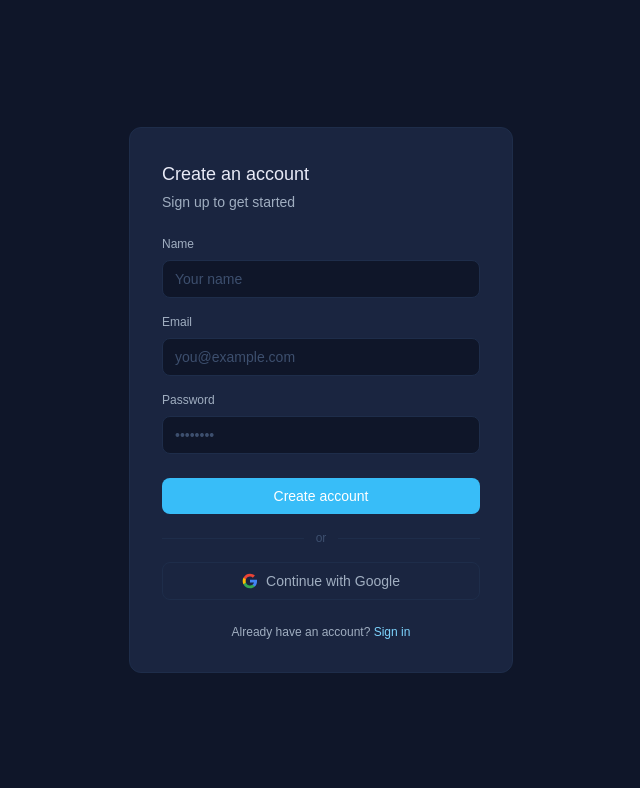
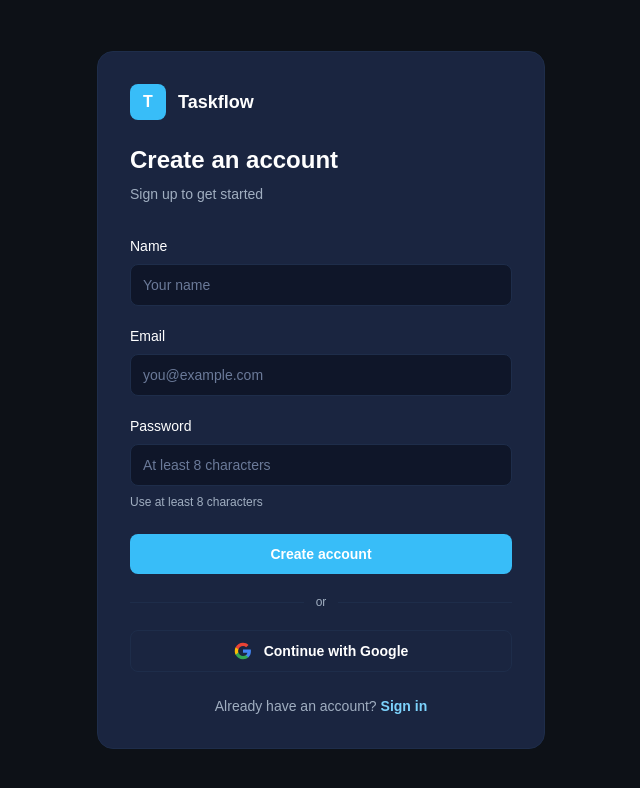
Before and after one commit to lina98st/taskflow, a Next.js app: page /register in a window 1280 px wide. Shown: the top 788 px of the page, without its empty margins (319-959 px from the left). Built offline with nearby package versions, Linux system fonts and the light colour scheme.

Commit message:
style: update login and registration pages

```diff
--- a/app/login/page.tsx
+++ b/app/login/page.tsx
@@ -1,42 +1,111 @@
+import Link from "next/link";
+
 export default function LoginPage() {
   return (
-    <div className="min-h-screen bg-[#0f1629] flex items-center justify-center">
-      <div className="bg-[#1a2540] border border-[#1e2d4a] rounded-xl p-8 w-full max-w-sm">
-        <h1 className="text-lg font-medium text-[#e8eaf6] mb-1">
+    <main className="flex min-h-screen items-center justify-center bg-[var(--bg-base)] px-4 py-10">
+      <section
+        aria-labelledby="login-heading"
+        className="w-full max-w-md rounded-2xl border border-[var(--border)] bg-[var(--bg-card)] p-6 sm:p-8"
+      >
+        <div className="mb-8">
+          <Link
+            href="/"
+            className="mb-6 flex w-fit items-center gap-3 rounded-lg"
+          >
+            <span className="flex h-9 w-9 items-center justify-center rounded-lg bg-[var(--accent)] font-semibold text-white">
+              T
+            </span>
+
+            <span className="text-lg font-semibold text-white">Taskflow</span>
+          </Link>
+
+          <h1 id="login-heading" className="text-2xl font-semibold text-white">
             Welcome back
           </h1>
-        <p className="text-sm text-[#a0aec0] mb-6">Sign in to your account</p>
 
-        <div className="mb-4">
-          <label className="text-xs text-[#a0aec0] block mb-2">Email</label>
+          <p className="mt-2 text-sm text-[var(--text-muted)]">
+            Sign in to your account
+          </p>
+        </div>
+
+        <form>
+          <div className="mb-5">
+            <label
+              htmlFor="email"
+              className="mb-2 block text-sm font-medium text-white"
+            >
+              Email
+            </label>
+
             <input
+              id="email"
+              name="email"
               type="email"
+              autoComplete="email"
+              required
               placeholder="you@example.com"
-            className="w-full bg-[#0f1629] border border-[#1e2d4a] rounded-lg px-3 py-2 text-sm text-[#e8eaf6] placeholder-[#3d4f6e] outline-none focus:border-[#38bdf8]"
+              className="w-full rounded-lg border border-[var(--border)] bg-[var(--bg-surface)] px-3 py-2.5 text-sm text-white placeholder:text-[var(--text-dim)] outline-none transition focus:border-[var(--accent)]"
             />
           </div>
 
           <div className="mb-6">
-          <label className="text-xs text-[#a0aec0] block mb-2">Password</label>
+            <label
+              htmlFor="password"
+              className="mb-2 block text-sm font-medium text-white"
+            >
+              Password
+            </label>
+
             <input
+              id="password"
+              name="password"
               type="password"
-            placeholder="••••••••"
-            className="w-full bg-[#0f1629] border border-[#1e2d4a] rounded-lg px-3 py-2 text-sm text-[#e8eaf6] placeholder-[#3d4f6e] outline-none focus:border-[#38bdf8]"
+              autoComplete="current-password"
+              required
+              placeholder="Enter your password"
+              className="w-full rounded-lg border border-[var(--border)] bg-[var(--bg-surface)] px-3 py-2.5 text-sm text-white placeholder:text-[var(--text-dim)] outline-none transition focus:border-[var(--accent)]"
             />
           </div>
 
-        <button className="w-full bg-[#38bdf8] hover:bg-[#0ea5e9] text-white text-sm py-2 rounded-lg transition-colors mb-4">
+          <button
+            type="submit"
+            className="mb-5 w-full rounded-lg bg-[var(--accent)] px-4 py-2.5 text-sm font-semibold text-white transition hover:bg-[var(--accent-hover)]"
+          >
             Sign in
           </button>
+        </form>
 
-        <div className="flex items-center gap-3 mb-4">
-          <div className="flex-1 h-px bg-[#1e2d4a]"></div>
-          <span className="text-xs text-[#3d4f6e]">or</span>
-          <div className="flex-1 h-px bg-[#1e2d4a]"></div>
+        <div className="mb-5 flex items-center gap-3" aria-hidden="true">
+          <div className="h-px flex-1 bg-[var(--border)]" />
+          <span className="text-xs text-[var(--text-muted)]">or</span>
+          <div className="h-px flex-1 bg-[var(--border)]" />
         </div>
 
-        <button className="w-full border border-[#1e2d4a] text-[#a0aec0] text-sm py-2 rounded-lg hover:border-[#2a3a5c] transition-colors flex items-center justify-center gap-2">
-          <svg width="16" height="16" viewBox="0 0 24 24">
+        <button
+          type="button"
+          className="flex w-full items-center justify-center gap-3 rounded-lg border border-[var(--border)] px-4 py-2.5 text-sm font-semibold text-white transition hover:border-[var(--border-hover)] hover:bg-[var(--bg-surface)]"
+        >
+          <GoogleIcon />
+          Continue with Google
+        </button>
+
+        <p className="mt-6 text-center text-sm text-[var(--text-muted)]">
+          No account?{" "}
+          <Link
+            href="/register"
+            className="font-semibold text-[var(--accent-light)] hover:underline"
+          >
+            Sign up
+          </Link>
+        </p>
+      </section>
+    </main>
+  );
+}
+
+function GoogleIcon() {
+  return (
+    <svg aria-hidden="true" width="18" height="18" viewBox="0 0 24 24">
       <path
         fill="#4285F4"
         d="M22.56 12.25c0-.78-.07-1.53-.2-2.25H12v4.26h5.92c-.26 1.37-1.04 2.53-2.21 3.31v2.77h3.57c2.08-1.92 3.28-4.74 3.28-8.09z"
@@ -54,16 +123,5 @@ export default function LoginPage() {
         d="M12 5.38c1.62 0 3.06.56 4.21 1.64l3.15-3.15C17.45 2.09 14.97 1 12 1 7.7 1 3.99 3.47 2.18 7.07l3.66 2.84c.87-2.6 3.3-4.53 6.16-4.53z"
       />
     </svg>
-          Continue with Google
-        </button>
-
-        <p className="text-center text-xs text-[#a0aec0] mt-6">
-          No account?{" "}
-          <a href="/register" className="text-[#7dd3fc] hover:underline">
-            Sign up
-          </a>
-        </p>
-      </div>
-    </div>
   );
 }
--- a/app/register/page.tsx
+++ b/app/register/page.tsx
@@ -1,51 +1,138 @@
+import Link from "next/link";
+
 export default function RegisterPage() {
   return (
-    <div className="min-h-screen bg-[#0f1629] flex items-center justify-center">
-      <div className="bg-[#1a2540] border border-[#1e2d4a] rounded-xl p-8 w-full max-w-sm">
-        <h1 className="text-lg font-medium text-[#e8eaf6] mb-1">
+    <main className="flex min-h-screen items-center justify-center bg-[var(--bg-base)] px-4 py-10">
+      <section
+        aria-labelledby="register-heading"
+        className="w-full max-w-md rounded-2xl border border-[var(--border)] bg-[var(--bg-card)] p-6 sm:p-8"
+      >
+        <div className="mb-8">
+          <Link
+            href="/"
+            className="mb-6 flex w-fit items-center gap-3 rounded-lg"
+          >
+            <span className="flex h-9 w-9 items-center justify-center rounded-lg bg-[var(--accent)] font-semibold text-white">
+              T
+            </span>
+
+            <span className="text-lg font-semibold text-white">Taskflow</span>
+          </Link>
+
+          <h1
+            id="register-heading"
+            className="text-2xl font-semibold text-white"
+          >
             Create an account
           </h1>
-        <p className="text-sm text-[#a0aec0] mb-6">Sign up to get started</p>
 
-        <div className="mb-4">
-          <label className="text-xs text-[#a0aec0] block mb-2">Name</label>
+          <p className="mt-2 text-sm text-[var(--text-muted)]">
+            Sign up to get started
+          </p>
+        </div>
+
+        <form>
+          <div className="mb-5">
+            <label
+              htmlFor="name"
+              className="mb-2 block text-sm font-medium text-white"
+            >
+              Name
+            </label>
+
             <input
+              id="name"
+              name="name"
               type="text"
+              autoComplete="name"
+              required
               placeholder="Your name"
-            className="w-full bg-[#0f1629] border border-[#1e2d4a] rounded-lg px-3 py-2 text-sm text-[#e8eaf6] placeholder-[#3d4f6e] outline-none focus:border-[#38bdf8]"
+              className="w-full rounded-lg border border-[var(--border)] bg-[var(--bg-surface)] px-3 py-2.5 text-sm text-white placeholder:text-[var(--text-dim)] outline-none transition focus:border-[var(--accent)]"
             />
           </div>
 
-        <div className="mb-4">
-          <label className="text-xs text-[#a0aec0] block mb-2">Email</label>
+          <div className="mb-5">
+            <label
+              htmlFor="email"
+              className="mb-2 block text-sm font-medium text-white"
+            >
+              Email
+            </label>
+
             <input
+              id="email"
+              name="email"
               type="email"
+              autoComplete="email"
+              required
               placeholder="you@example.com"
-            className="w-full bg-[#0f1629] border border-[#1e2d4a] rounded-lg px-3 py-2 text-sm text-[#e8eaf6] placeholder-[#3d4f6e] outline-none focus:border-[#38bdf8]"
+              className="w-full rounded-lg border border-[var(--border)] bg-[var(--bg-surface)] px-3 py-2.5 text-sm text-white placeholder:text-[var(--text-dim)] outline-none transition focus:border-[var(--accent)]"
             />
           </div>
 
           <div className="mb-6">
-          <label className="text-xs text-[#a0aec0] block mb-2">Password</label>
+            <label
+              htmlFor="password"
+              className="mb-2 block text-sm font-medium text-white"
+            >
+              Password
+            </label>
+
             <input
+              id="password"
+              name="password"
               type="password"
-            placeholder="••••••••"
-            className="w-full bg-[#0f1629] border border-[#1e2d4a] rounded-lg px-3 py-2 text-sm text-[#e8eaf6] placeholder-[#3d4f6e] outline-none focus:border-[#38bdf8]"
+              autoComplete="new-password"
+              required
+              minLength={8}
+              placeholder="At least 8 characters"
+              className="w-full rounded-lg border border-[var(--border)] bg-[var(--bg-surface)] px-3 py-2.5 text-sm text-white placeholder:text-[var(--text-dim)] outline-none transition focus:border-[var(--accent)]"
             />
+
+            <p className="mt-2 text-xs text-[var(--text-muted)]">
+              Use at least 8 characters
+            </p>
           </div>
 
-        <button className="w-full bg-[#38bdf8] hover:bg-[#0ea5e9] text-white text-sm py-2 rounded-lg transition-colors mb-4">
+          <button
+            type="submit"
+            className="mb-5 w-full rounded-lg bg-[var(--accent)] px-4 py-2.5 text-sm font-semibold text-white transition hover:bg-[var(--accent-hover)]"
+          >
             Create account
           </button>
+        </form>
 
-        <div className="flex items-center gap-3 mb-4">
-          <div className="flex-1 h-px bg-[#1e2d4a]"></div>
-          <span className="text-xs text-[#3d4f6e]">or</span>
-          <div className="flex-1 h-px bg-[#1e2d4a]"></div>
+        <div className="mb-5 flex items-center gap-3" aria-hidden="true">
+          <div className="h-px flex-1 bg-[var(--border)]" />
+          <span className="text-xs text-[var(--text-muted)]">or</span>
+          <div className="h-px flex-1 bg-[var(--border)]" />
         </div>
 
-        <button className="w-full border border-[#1e2d4a] text-[#a0aec0] text-sm py-2 rounded-lg hover:border-[#2a3a5c] transition-colors flex items-center justify-center gap-2">
-          <svg width="16" height="16" viewBox="0 0 24 24">
+        <button
+          type="button"
+          className="flex w-full items-center justify-center gap-3 rounded-lg border border-[var(--border)] px-4 py-2.5 text-sm font-semibold text-white transition hover:border-[var(--border-hover)] hover:bg-[var(--bg-surface)]"
+        >
+          <GoogleIcon />
+          Continue with Google
+        </button>
+
+        <p className="mt-6 text-center text-sm text-[var(--text-muted)]">
+          Already have an account?{" "}
+          <Link
+            href="/login"
+            className="font-semibold text-[var(--accent-light)] hover:underline"
+          >
+            Sign in
+          </Link>
+        </p>
+      </section>
+    </main>
+  );
+}
+
+function GoogleIcon() {
+  return (
+    <svg aria-hidden="true" width="18" height="18" viewBox="0 0 24 24">
       <path
         fill="#4285F4"
         d="M22.56 12.25c0-.78-.07-1.53-.2-2.25H12v4.26h5.92c-.26 1.37-1.04 2.53-2.21 3.31v2.77h3.57c2.08-1.92 3.28-4.74 3.28-8.09z"
@@ -63,16 +150,5 @@ export default function RegisterPage() {
         d="M12 5.38c1.62 0 3.06.56 4.21 1.64l3.15-3.15C17.45 2.09 14.97 1 12 1 7.7 1 3.99 3.47 2.18 7.07l3.66 2.84c.87-2.6 3.3-4.53 6.16-4.53z"
       />
     </svg>
-          Continue with Google
-        </button>
-
-        <p className="text-center text-xs text-[#a0aec0] mt-6">
-          Already have an account?{" "}
-          <a href="/login" className="text-[#7dd3fc] hover:underline">
-            Sign in
-          </a>
-        </p>
-      </div>
-    </div>
   );
 }
```
Lines whose indentation alone changed are shown as unchanged.
